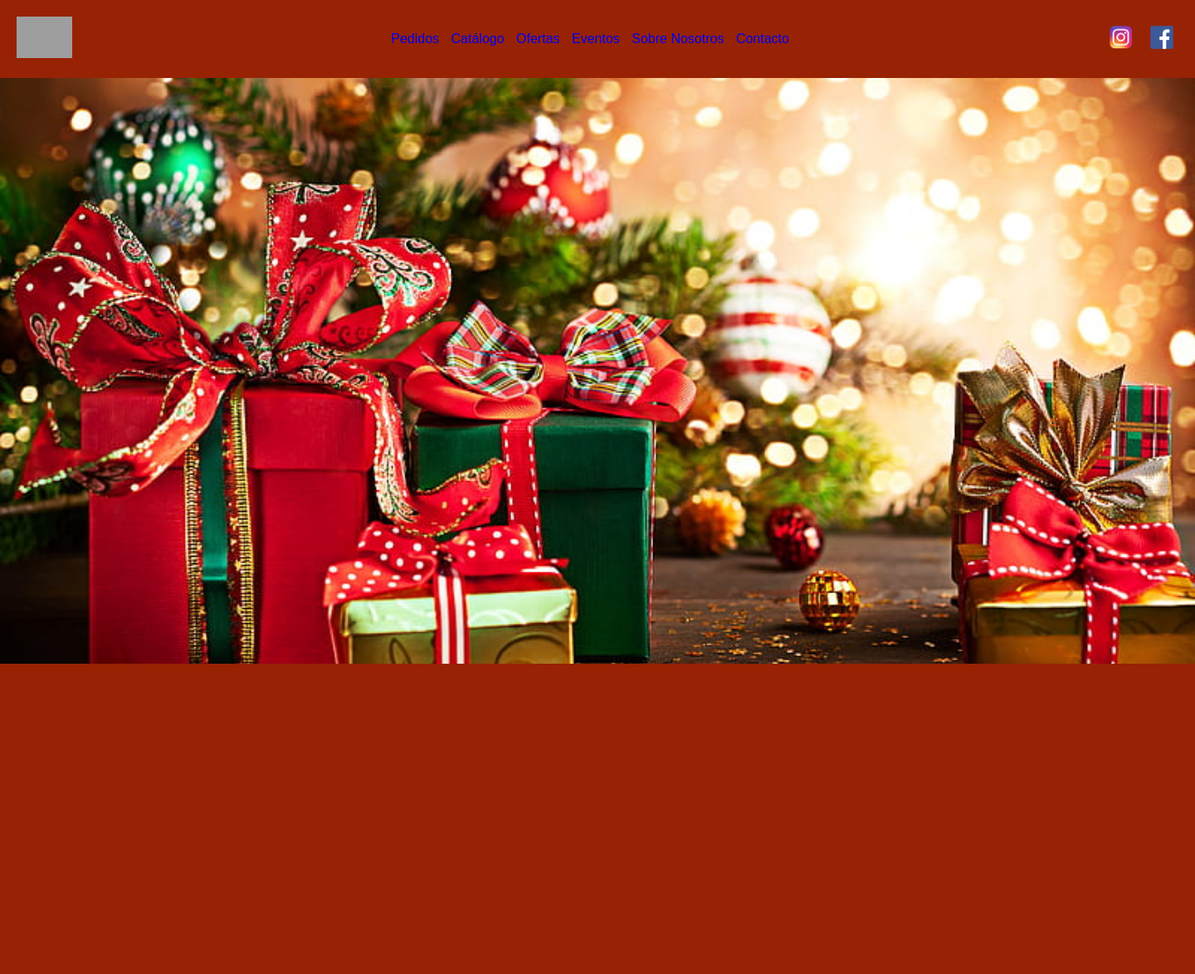
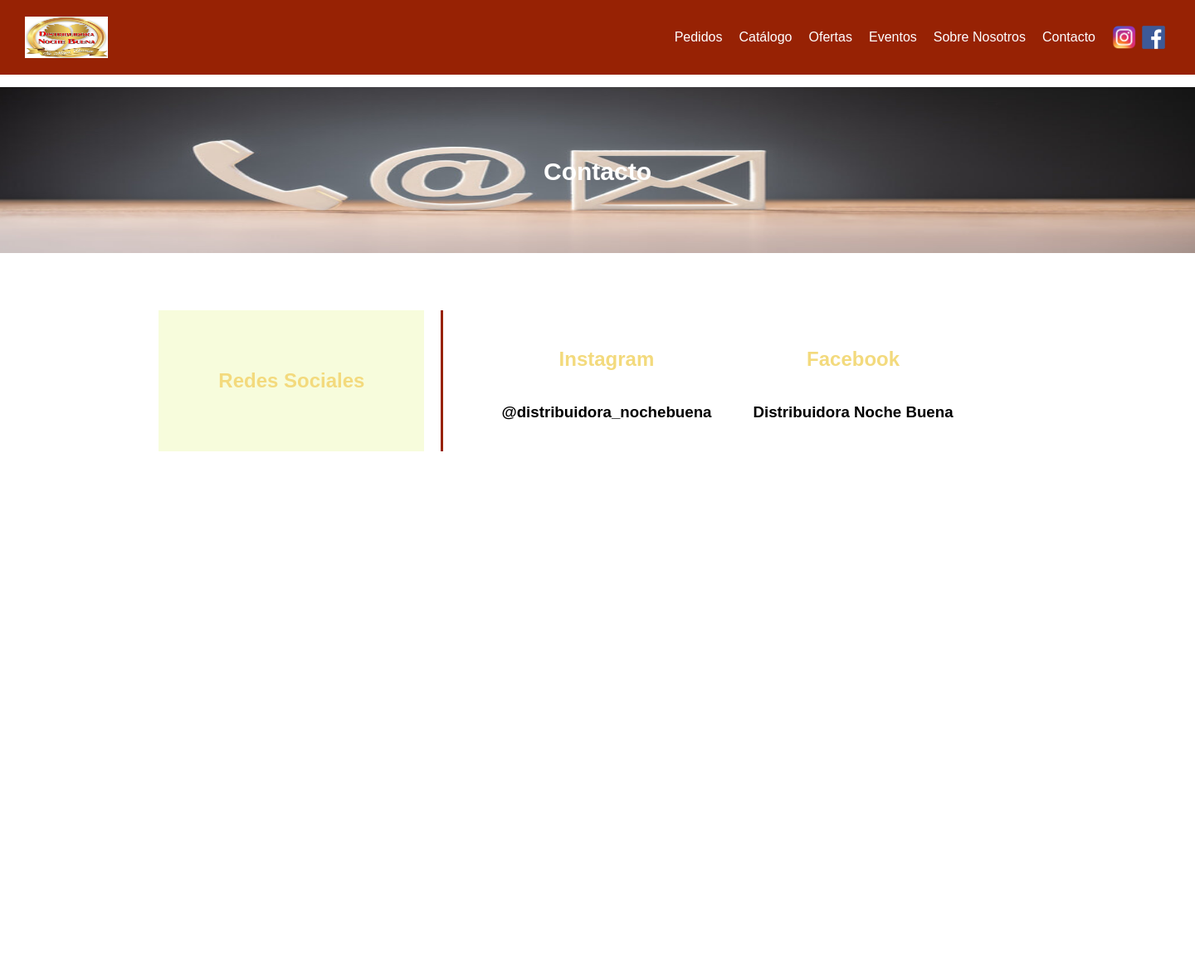
Before and after one commit to MikeZ184/PROYECTO_AMBWEB, a PHP site: page /html/contacto.html in a window 1440 px wide; the page is wider, and only the part inside the window is pictured. Shown: that part at 83% size. Before the commit the page ends 800 px from the top of that part, so only its background shows below. Run offline with PHP 8.4, Linux system fonts and the light colour scheme; grey boxes are pictures that could not be loaded.

Commit message:
Base de Ofertas y Contacto
Se realiza la base de las paginas de "Ofertas"  y "Contacto"

```diff
--- a/css/contacto.css
+++ b/css/contacto.css
@@ -14,21 +14,161 @@ body {
   background-color: #972204;
 }
 
-  header div img {
-    height: 50px;
+.logoimage {
+  display: flex;
+  justify-content: flex-start;
 }
 
-  header nav a {
-    margin-left: 10px;
-    text-decoration: none;
+.logoimage img {
+  height: 50px;
+  margin: 0 10px;
+  width: 100px;
 }
 
-  header .social-icons img {
+.navbar {
+  display: flex;
+  justify-content: center;
+}
+
+.navbar-list {
+  list-style: none;
+  display: flex;
+  justify-content: flex-end;
+  padding: 0;
+}
+
+.navbar-item {
+  margin: 0 10px;
+}
+
+.navbar-item a {
+  text-decoration: none;
+  color: white; /* Color blanco para el texto */
+}
+
+.social-icons {
+  display: flex;
+  justify-content: flex-end;
+  padding: 0;
+  margin: 0 10px;
+  margin-top: 10px;
+}
+
+.social-icons img {
   height: 30px;
-    margin-left: 10px;
 }
+
 body {
-    background-image: url("../img/navidad.jpg") ;
+  background-color: white;
   background-repeat: no-repeat;
   background-size: cover;
 }
+
+.contenido{
+
+  display: flex;
+  justify-content: center;
+
+}
+
+.contenedor {
+  display: flex;
+  flex-direction: column;
+  align-items: center;
+  position: relative;
+}
+
+.contenedor img {
+
+  height: 200px;
+  width: 1500px;
+  padding: 15px;
+
+}
+
+.texto {
+  color: white;
+  font-weight: bold;
+  padding: 10px;
+  font-size: 30px;
+  position: absolute;
+  top: 50%;
+  left: 50%;
+  transform: translate(-50%, -50%);
+}
+
+.redes{
+
+  display: flex;
+  justify-content: center;
+  margin: 0 20px;
+  margin-top: 50px;
+
+}
+
+.cuadro-izquierda {
+  background-color: #F7FCDC;
+  font-weight: bold;
+  color: #F3DA7D;
+  padding: 10px;
+  text-align: center;
+  width: 300px;
+  height: 150px;
+  display: flex;
+  justify-content: center;
+  align-items: center;
+}
+
+.texto-centralizado {
+  text-align: center;
+}
+
+.linea {
+  display: flex;
+  height: 100vh;
+  margin: 0 20px;
+}
+
+.linea-vertical {
+  border-left: 3px solid #972204;
+  height: 170px;
+}
+
+.info-redes{
+
+  display: flex;
+  justify-content: space-between;
+  margin: 25px 50px;
+
+}
+
+.insta{
+
+  display: flex;
+  flex-direction: column;
+
+}
+
+.insta h2{
+
+  color: #F3DA7D;
+  display: flex;
+  justify-content: center;
+
+}
+
+.face{
+
+  margin: 0 50px;
+  display: flex;
+  flex-direction: column;
+
+}
+
+.face h2{
+
+  color: #F3DA7D;
+  display: flex;
+  justify-content: center;
+
+}
--- a/html/contacto.html
+++ b/html/contacto.html
@@ -2,28 +2,69 @@
 <html>
   <head>
     <meta charset="UTF-8" />
-    <title>Tu Página</title>
+    <title>Distribuidora Noche Buena</title>
     <link rel="stylesheet" href="css/contacto.css" />
   </head>
   <body>
     <header>
-      <div>
-        <img src="ruta_logo_pagina.png" alt="Logo de la página" />
+      <div class="logoimage">
+        <img src="img/Logo Proyecto.jpg" alt="Logo Proyecto" />
       </div>
-      <nav>
-        <a href="#">Pedidos</a>
-        <a href="#">Catálogo</a>
-        <a href="#">Ofertas</a>
-        <a href="#">Eventos</a>
-        <a href="#">Sobre Nosotros</a>
-        <a href="#">Contacto</a>
+
+      <nav class="navbar">
+        <ul class="navbar-list">
+          <li class="navbar-item"><a href="#">Pedidos</a></li>
+          <li class="navbar-item"><a href="#">Catálogo</a></li>
+          <li class="navbar-item"><a href="ofertas.html">Ofertas</a></li>
+          <li class="navbar-item"><a href="#">Eventos</a></li>
+          <li class="navbar-item"><a href="#">Sobre Nosotros</a></li>
+          <li class="navbar-item"><a href="contacto.html">Contacto</a></li>
+        </ul>
+
+
+        <div class="social-icons">
+          <a href="#"><img src="img/instagram.png.png" alt="Logo de Instagram"/></a>
+          <a href="#"><img src="img/facebook.png" alt="Logo de Facebook" /></a>
+        </div>
       </nav>
-      <div class="social-icons">
-        <a href="#"
-          ><img src="img/instagram.png.png" alt="Logo de Instagram"
-        /></a>
-        <a href="#"><img src="img/facebook.png" alt="Logo de Facebook" /></a>
+
+    </header>
+
+    <div class="contenedor">
+      <div class="texto">Contacto</div>
+      <a href="#"><img src="img/contacto2.jpg" alt="Contacto" /></a>
+    </div>
+
+    <div class="redes">
+      <div class="cuadro-izquierda">
+        <h2 class="texto-centralizado">Redes Sociales</h2>
       </div>
-    </header>
+
+      <div class="linea">
+        <div class="linea-vertical"></div>
+      </div>
+
+      <div class="info-redes">
+
+        <div class="insta">
+
+          <h2>Instagram</h2>
+          <h3>@distribuidora_nochebuena</h3>
+
+        </div>
+
+        <div class="face">
+
+          <h2>Facebook</h2>
+          <h3>Distribuidora Noche Buena</h3>
+
+        </div>
+
+      </div>
+
+    </div>
+
+
+
   </body>
 </html>
```
Also changed, not shown: css/ofertas.css (+90 -8 lines), html/ofertas.html (+45 -16 lines), img/Logo Proyecto.jpg (added), img/contacto2.jpg (added), img/descuentos.jpg (added), img/regalias.jpg (added). Lines whose indentation alone changed are shown as unchanged.
